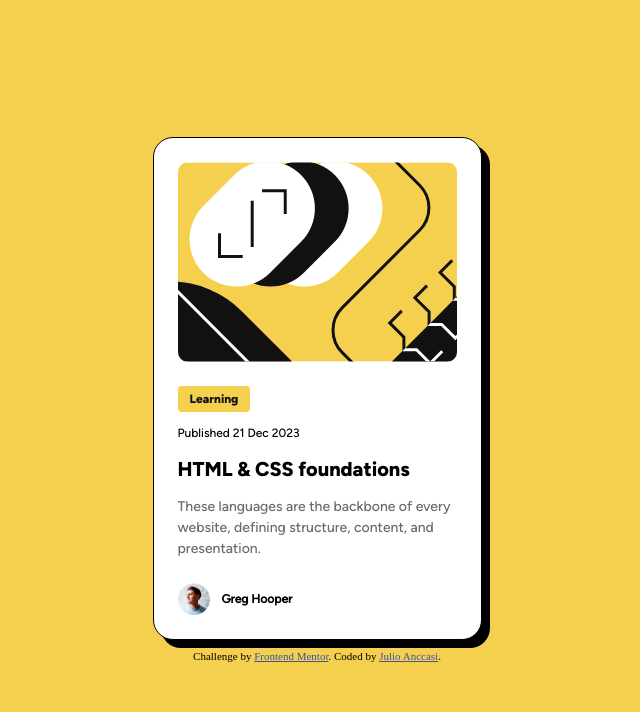
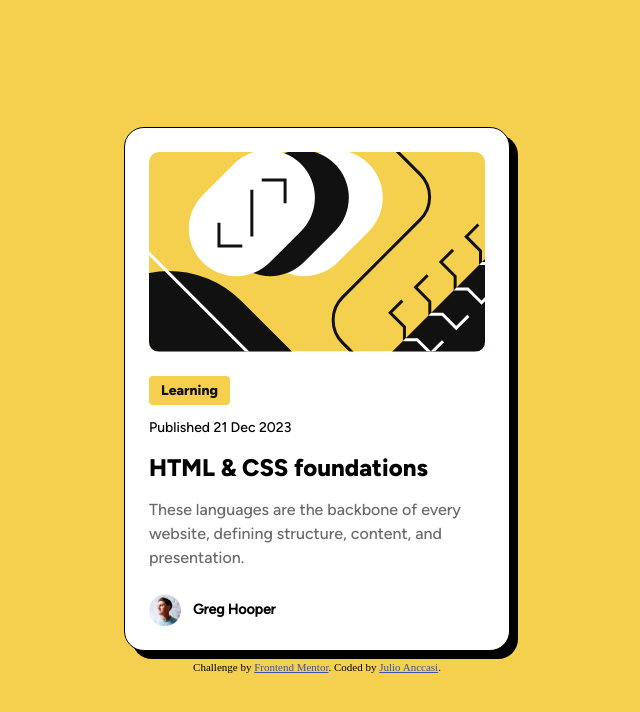
Before and after one commit to ChechiX/blog-preview-card, a plain HTML site: page index.html in a window 1280 px wide. Shown: the whole page, without its empty margins (323-963 px from the left). Drawn offline with Linux system fonts and the light colour scheme.

Commit message:
Add Desktop View

```diff
--- a/css/styles.css
+++ b/css/styles.css
@@ -41,7 +41,25 @@ body {
   border-radius: 2rem;
   background-color: var(--white);
   border: 0.1rem solid;
-  box-shadow: 0.8rem 0.8rem 0 0 #000000;
+  box-shadow: 0.8rem 0.8rem 0 0 rgba(0, 0, 0, 1),
+    1.6rem 1.6rem 0 0 rgba(0, 0, 0, 0);
+  transition: box-shadow 0.7s ease;
+}
+
+.blog-preview-card:hover {
+  h1 {
+    color: var(--yellow);
+    cursor: pointer;
+  }
+  box-shadow: 0.8rem 0.8rem 0 0 rgba(0, 0, 0, 0),
+    1.6rem 1.6rem 0 0 rgba(0, 0, 0, 1);
+}
+
+@media (width >= 1140px) {
+  .blog-preview-card {
+    width: 38.4rem;
+    height: 52.2rem;
+  }
 }
 
 .container {
@@ -58,8 +76,14 @@ body {
   object-fit: cover;
 }
 
+@media (width >= 1140px) {
+  .blog-preview-card .card-blog-image {
+    width: auto;
+  }
+}
+
 .blog-preview-card section {
-  padding: 0 2.4rem;
+  margin: 0 2.4rem;
   display: flex;
   flex-direction: column;
   gap: 1.2rem;
@@ -79,6 +103,12 @@ body {
   line-height: 150%;
 }
 
+@media (width >= 1140px) {
+  .blog-preview-card span {
+    font-size: 1.4rem;
+  }
+}
+
 .blog-preview-card p {
   font-family: 'Figtree-Medium';
   font-size: 1.2rem;
@@ -86,10 +116,23 @@ body {
   line-height: 150%;
 }
 
+@media (width >= 1140px) {
+  .blog-preview-card p {
+    font-size: 1.4rem;
+  }
+}
+
 .blog-preview-card h1 {
   font-family: 'Figtree-ExtraBold';
   margin: 0;
   line-height: 150%;
+  transition: color 0.7s ease;
+}
+
+@media (width >= 1140px) {
+  .blog-preview-card h1 {
+    font-size: 2.4rem;
+  }
 }
 
 .blog-preview-card .card-description {
@@ -98,9 +141,15 @@ body {
   line-height: 150%;
 }
 
+@media (width >= 1140px) {
+  .blog-preview-card .card-description {
+    font-size: 1.6rem;
+  }
+}
+
 .blog-preview-card .card-author {
   display: flex;
-  padding: 0 2.4rem;
+  margin: 0 2.4rem;
   align-items: center;
   gap: 1.2rem;
   font-size: var(--text-preset-3);
--- a/index.html
+++ b/index.html
@@ -48,7 +48,7 @@
             src="./assets/images/image-avatar.webp"
             alt="Greg Hooper"
           />
-          <p>Greg Hooper</p>
+          <p class="author-name">Greg Hooper</p>
         </div>
       </div>
     </main>
```
